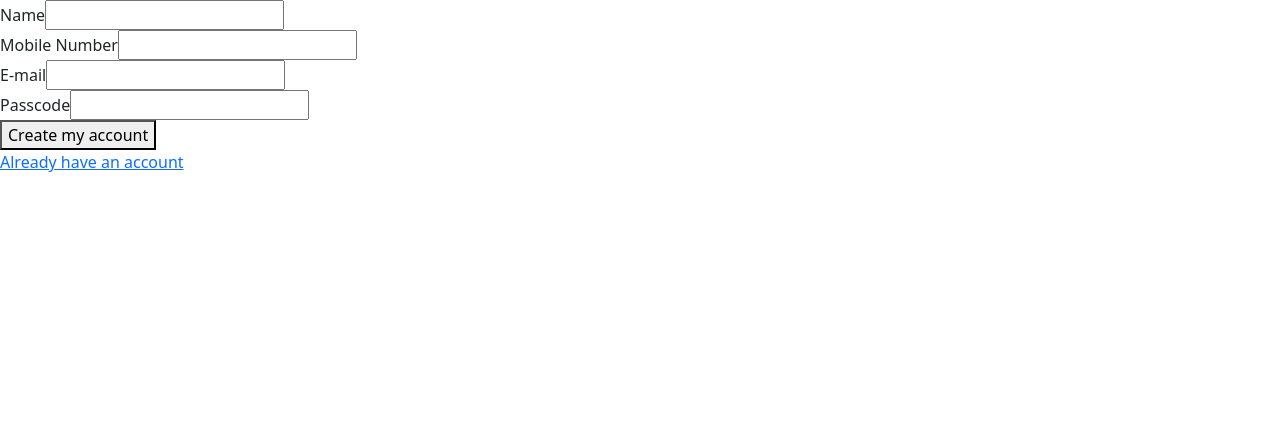
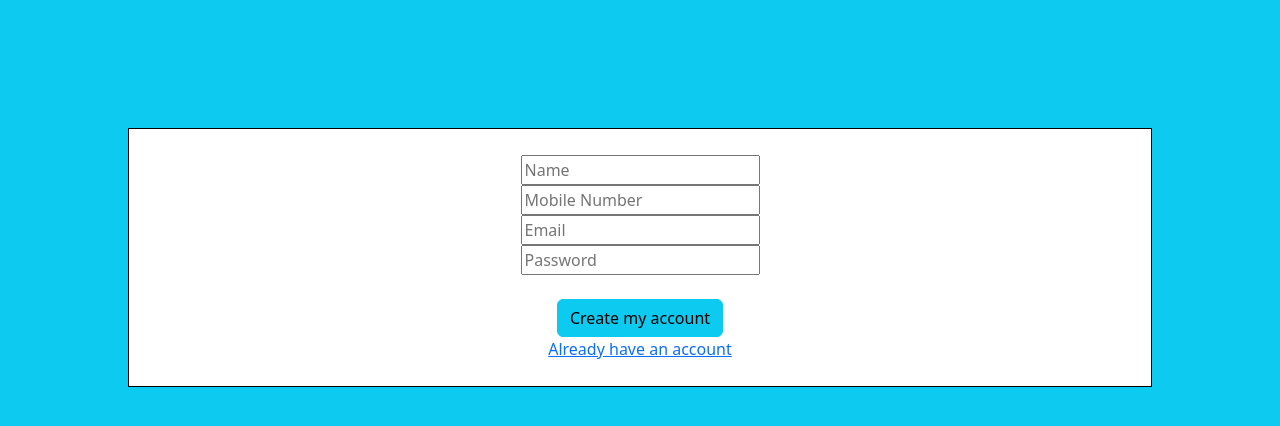
Before and after one commit to Nikhil-Navaneethan/Bonvoyage_FE_VI, a React (Create React App) app: page /r in a window 1280 px wide. Shown: the top 426 px of the page. Built offline with nearby package versions, Linux system fonts and the light colour scheme.

Commit message:
UI added for Login page and Register Page

```diff
--- a/src/App.js
+++ b/src/App.js
@@ -3,6 +3,7 @@ import 'bootstrap/dist/js/bootstrap.bundle.min';
 import { BrowserRouter,Routes,Route } from 'react-router-dom';
 import Login from './/Login';
 import Register from './/Register';
+import { HomePage } from './HomePage';
 
 
 function App() {
@@ -12,6 +13,7 @@ function App() {
       <Routes>
         <Route path="/l" element={<Login/>}/>
         <Route path="/r" element={<Register/>}/>
+        <Route path='/hp' element={<HomePage/>}/>
       </Routes>
       </BrowserRouter>
     </div>
--- /dev/null
+++ b/src/Entry.css
@@ -0,0 +1,10 @@
+body{
+     background-color:#0dcaf0;
+}
+
+.box{
+    padding:2%;
+    margin:10%;
+    background-color: white;
+    border:black solid 1px;
+}
--- /dev/null
+++ b/src/HomePage.js
@@ -0,0 +1,8 @@
+import React from 'react'
+
+export const HomePage = () => {
+  return (
+    <div>Hello</div>
+  )
+}
+export default HomePage;
--- a/src/Login.js
+++ b/src/Login.js
@@ -1,18 +1,64 @@
 import React, {useState} from 'react';
 import { Link } from 'react-router-dom';
+import { useNavigate } from "react-router-dom";
+import './Entry.css';
 
 export let Login = () => {
+  const navigate = useNavigate();
+  let [data1,setData1] = useState({
+
+    email: "",
+    passcode:""
+})
+let Data1 =(event) =>{
+    let {name,value}=event.target;
+    console.log('Data1---->',name,"===",value)
+
+    setData1({...data1,[name]:value})
+    console.log(name,value);
+}
+const handleSubmit1 =(event) =>{
+    event.preventDefault();
+    console.log(data1);
+    // const Check ={
+    //   username:data1.email,
+    //   password:data1.passcode
+    // }
+    fetch(`http://localhost:8080/register/check?email=${data1.email}&passcode=${data1.passcode}` )
+    .then((response)=>{
+       if(!response.ok){
+         throw new Error("Failed to fetch data");
+       }
+       return response.json();
+    })
+    .then((data) =>{
+
+     if(data == !data1.email && data == !data1.passcode){
+       return  alert("Email or Passcode Incorrect");
+     }else {
+         console.log("Data",data)
+         navigate("/hp");
+         setData1(data)
+
+
+     }
+    })
+    .catch((error) =>{
+      console.error("Error during fetch", error);
+    });
+
+ }
 
   return (
-    <div>
+    <div className='bg-info text-center'>
+       <div className='box'>
         <form>
-            <label>E-mail</label>
-            <input type='text'/><br></br>
-            <label>Passcode</label>
-            <input type='password'/><br></br>
-            <button>Log in</button><br></br>
-            <Link to ="/r">Don't have an account?</Link>
+            <input type='text' placeholder="Email" name='email' value={data1.email} onChange={Data1}/><br></br>
+            <input type='password' placeholder="Passcode" name='passcode' value={data1.passcode} onChange={Data1}/><br></br><br></br>
+            <button className="btn btn-info"onClick={handleSubmit1}>Log in</button><br></br>
+            <Link to ="/r" className='link'>Don't have an account?</Link>
         </form>
+    </div>
     </div>
   )
 }
--- a/src/Register.js
+++ b/src/Register.js
@@ -3,10 +3,10 @@ import { Link } from 'react-router-dom';
 
 export let Register = () => {
     let [data,setData] = useState({
-        Name:"",
-        MobileNumber: "",
-        Email: "",
-        Passcode:""
+        name:"",
+        mobileNumber: "",
+        email: "",
+        passcode:""
     })
     let Data = (event) => {
     let {name,value} = event.target
@@ -17,13 +17,13 @@ export let Register = () => {
 
     let handleSubmit = () => {
         let register = {
-            Name: data.Name,
-            MobileNumber: data.MobileNumber,
-            Email: data.Email,
-            Passcode: data.Passcode
+            name: data.name,
+            mobileNumber: data.mobileNumber,
+            email: data.email,
+            passcode: data.passcode
 
         }
-            fetch("http://localhost:8080/reg/add", {
+            fetch("http://localhost:8080/register/add", {
                 headers: {
                     "Content-Type": "application/json"
                 },
@@ -36,19 +36,17 @@ export let Register = () => {
         }
 
   return (
-    <div>
+    <div  className='bg-info text-center'>
+        <div className='box'>
         <form>
-            <label>Name</label>
-            <input type='text' name="Name" value={data.Name} onChange={Data}/><br></br>
-            <label>Mobile Number</label>
-            <input type='tel' pattern="[0-9]{5}-[0-9]{5}" name='MobileNumber' value={data.MobileNumber} onChange={Data}/><br></br>
-            <label>E-mail</label>
-            <input type='text' name='Email' value={data.Email} onChange={Data} /><br></br>
-            <label>Passcode</label>
-            <input type='password' minlength="8" maxlength="15" name='Passcode' value={data.Passcode} onChange={Data}/><br></br>
-            <button onClick={handleSubmit}>Create my account</button><br></br>
+            <input type='text' placeholder="Name" name="name" value={data.name} onChange={Data}/><br></br>
+            <input type='tel' placeholder="Mobile Number" pattern="[0-9]{5}-[0-9]{5}" name='mobileNumber' value={data.mobileNumber} onChange={Data}/><br></br>
+            <input type='text' placeholder="Email" name='email' value={data.email} onChange={Data} /><br></br>
+            <input type='password' placeholder="Password" minLength="8" maxLength="15" name='passcode' value={data.passcode} onChange={Data}/><br></br><br></br>
+            <button className="btn btn-info" onClick={handleSubmit}>Create my account</button><br></br>
             <Link to="/l">Already have an account</Link>
         </form>
+    </div>
     </div>
   )
 }
```
Also changed, not shown: ne.jpeg (added).
